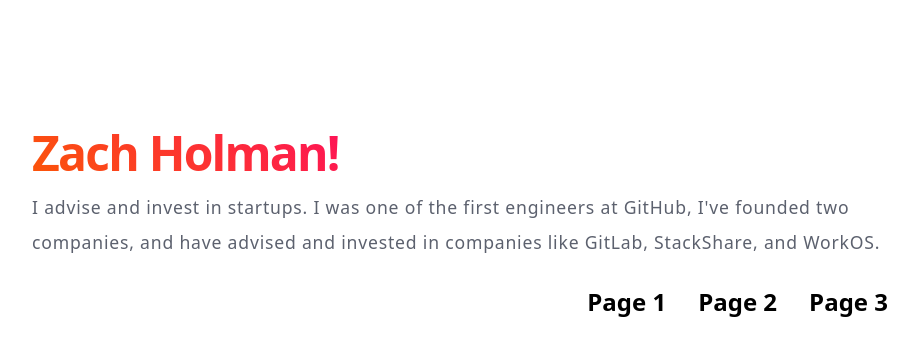
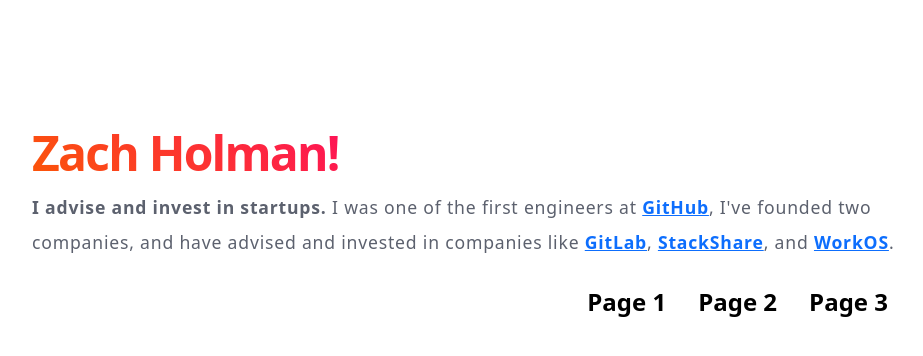
Before and after one commit to tylerkwallace/individual-assignment, a Flask app: page /page2 in a window 1280 px wide. Shown: the part 174-530 px from the top of the page, without its empty margins (172-1095 px from the left). Run offline with Flask 2, Linux system fonts and the light colour scheme.

Commit message:
finished styling for page 2

```diff
--- a/templates/page2.html
+++ b/templates/page2.html
@@ -16,9 +16,9 @@
         <div class="row">
             <div class="col-12">
                 <h1>Zach Holman!</h1>
-                <p>I advise and invest in startups. I was one of the first engineers at GitHub,
+                <p><span style="font-weight:700;">I advise and invest in startups.</span> I was one of the first engineers at <a href="#">GitHub</a>,
                     I've founded two companies, and have advised and invested in companies like
-                    GitLab, StackShare, and WorkOS.</p>
+                    <a href="#">GitLab</a>, <a href="#">StackShare</a>, and <a href="#">WorkOS</a>.</p>
             </div>
             <div class="col-12">
                 <ul class="nav justify-content-end">
```
